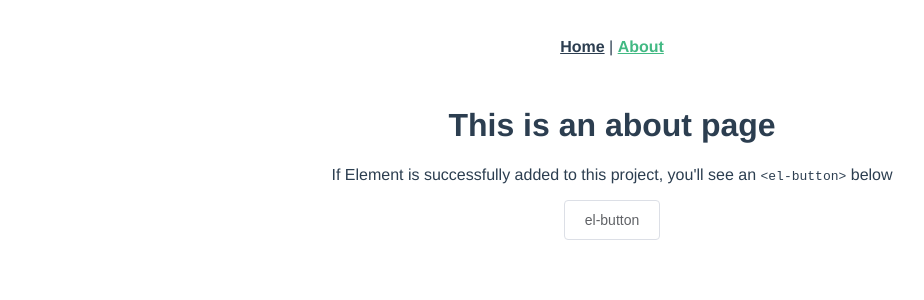
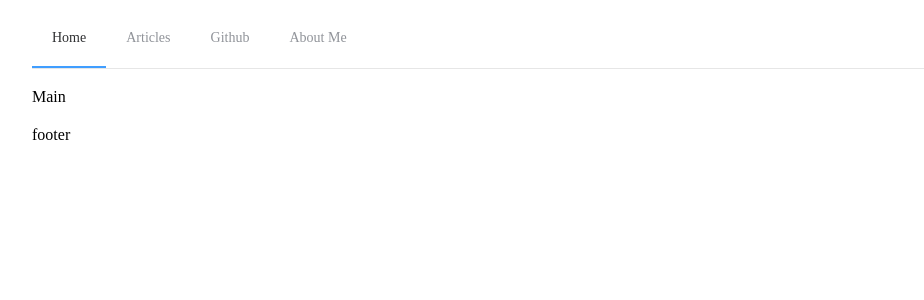
Before and after one commit to laomadeup/nuky-frontend, a Vue app: page /about in a window 1280 px wide. Shown: the top 300 px of the page, without its empty margins (28-952 px from the left). Built offline with nearby package versions, Linux system fonts and the light colour scheme.

Commit message:
#19101302 init pages

```diff
--- a/src/App.vue
+++ b/src/App.vue
@@ -1,28 +1,33 @@
 <template>
   <div id="app">
-    <div id="nav">
-      <router-link to="/">Home</router-link>
-      |
-      <router-link to="/about">About</router-link>
-    </div>
-    <router-view/>
+    <el-container>
+      <el-header>
+        <app-header></app-header>
+      </el-header>
+      <el-main>
+        <app-main></app-main>
+      </el-main>
+      <el-footer>
+        <app-footer></app-footer>
+      </el-footer>
+    </el-container>
   </div>
 </template>
+<script>
+import Header from './components/Header'
+import Main from './components/Main'
+import Footer from './components/Footer'
+
+export default {
+  components: {
+    appHeader: Header,
+    appMain: Main,
+    appFooter: Footer
+  }
+}
+</script>
 <style lang="stylus">
 #app
-  font-family 'Avenir', Helvetica, Arial, sans-serif
-  -webkit-font-smoothing antialiased
-  -moz-osx-font-smoothing grayscale
-  text-align center
-  color #2c3e50
-
-#nav
-  padding 30px
-
-  a
-    font-weight bold
-    color #2c3e50
-
-    &.router-link-exact-active
-      color #42b983
+  max-width 1200px
+  margin 0 auto
 </style>
--- /dev/null
+++ b/src/components/Footer.vue
@@ -0,0 +1,13 @@
+<template>
+  <div>footer</div>
+</template>
+
+<script>
+export default {
+  name: 'Footer'
+}
+</script>
+
+<style scoped>
+
+</style>
--- /dev/null
+++ b/src/components/Header.vue
@@ -0,0 +1,27 @@
+<template>
+  <el-menu :default-active="activeIndex" class="el-menu-demo" mode="horizontal" @select="handleSelect">
+    <el-menu-item index="1">Home</el-menu-item>
+    <el-menu-item index="2">Articles</el-menu-item>
+    <el-menu-item index="3">Github</el-menu-item>
+    <el-menu-item index="4">About Me</el-menu-item>
+  </el-menu>
+</template>
+
+<script>
+export default {
+  name: 'Header',
+  data () {
+    return {
+      activeIndex: '1'
+    }
+  },
+  methods: {
+    handleSelect (key, keyPath) {
+      console.log(key, keyPath)
+    }
+  }
+}
+</script>
+
+<style scoped lang="stylus">
+</style>
--- a/src/components/HelloWorld.vue
+++ /dev/null
@@ -1,57 +0,0 @@
-<template>
-  <div class="hello">
-    <h1>{{ msg }}</h1>
-    <p>
-      For a guide and recipes on how to configure / customize this project,<br>
-      check out the
-      <a href="https://cli.vuejs.org" target="_blank" rel="noopener">vue-cli documentation</a>.
-    </p>
-    <h3>Installed CLI Plugins</h3>
-    <ul>
-      <li><a href="https://github.com/vuejs/vue-cli/tree/dev/packages/%40vue/cli-plugin-babel" target="_blank" rel="noopener">babel</a></li>
-      <li><a href="https://github.com/vuejs/vue-cli/tree/dev/packages/%40vue/cli-plugin-eslint" target="_blank" rel="noopener">eslint</a></li>
-    </ul>
-    <h3>Essential Links</h3>
-    <ul>
-      <li><a href="https://vuejs.org" target="_blank" rel="noopener">Core Docs</a></li>
-      <li><a href="https://forum.vuejs.org" target="_blank" rel="noopener">Forum</a></li>
-      <li><a href="https://chat.vuejs.org" target="_blank" rel="noopener">Community Chat</a></li>
-      <li><a href="https://twitter.com/vuejs" target="_blank" rel="noopener">Twitter</a></li>
-      <li><a href="https://news.vuejs.org" target="_blank" rel="noopener">News</a></li>
-    </ul>
-    <h3>Ecosystem</h3>
-    <ul>
-      <li><a href="https://router.vuejs.org" target="_blank" rel="noopener">vue-router</a></li>
-      <li><a href="https://vuex.vuejs.org" target="_blank" rel="noopener">vuex</a></li>
-      <li><a href="https://github.com/vuejs/vue-devtools#vue-devtools" target="_blank" rel="noopener">vue-devtools</a></li>
-      <li><a href="https://vue-loader.vuejs.org" target="_blank" rel="noopener">vue-loader</a></li>
-      <li><a href="https://github.com/vuejs/awesome-vue" target="_blank" rel="noopener">awesome-vue</a></li>
-    </ul>
-  </div>
-</template>
-
-<script>
-export default {
-  name: 'HelloWorld',
-  props: {
-    msg: String
-  }
-}
-</script>
-
-<!-- Add "scoped" attribute to limit CSS to this component only -->
-<style scoped lang="stylus">
-h3
-  margin 40px 0 0
-
-ul
-  list-style-type none
-  padding 0
-
-li
-  display inline-block
-  margin 0 10px
-
-a
-  color #42b983
-</style>
--- /dev/null
+++ b/src/components/Main.vue
@@ -0,0 +1,15 @@
+<template>
+  <div>
+    Main
+  </div>
+</template>
+
+<script>
+export default {
+  name: 'Main'
+}
+</script>
+
+<style scoped>
+
+</style>
--- a/src/router.js
+++ b/src/router.js
@@ -1,6 +1,5 @@
 import Vue from 'vue'
 import Router from 'vue-router'
-import Home from './views/Home.vue'
 
 Vue.use(Router)
 
@@ -8,18 +7,18 @@ export default new Router({
   mode: 'history',
   base: process.env.BASE_URL,
   routes: [
-    {
-      path: '/',
-      name: 'home',
-      component: Home
-    },
-    {
-      path: '/about',
-      name: 'about',
-      // route level code-splitting
-      // this generates a separate chunk (about.[hash].js) for this route
-      // which is lazy-loaded when the route is visited.
-      component: () => import(/* webpackChunkName: "about" */ './views/About.vue')
-    }
+    // {
+    //   path: '/',
+    //   name: 'home',
+    //   component: Home
+    // },
+    // {
+    // path: '/about',
+    // name: 'about',
+    // route level code-splitting
+    // this generates a separate chunk (about.[hash].js) for this route
+    // which is lazy-loaded when the route is visited.
+    // component: () => import(/* webpackChunkName: "about" */ './views/About.vue')
+    // }
   ]
 })
--- a/src/views/About.vue
+++ /dev/null
@@ -1,13 +0,0 @@
-<template>
-  <div class="about">
-    <h1>This is an about page</h1>
-    <div>
-      <p>
-        If Element is successfully added to this project, you'll see an
-        <code v-text="'<el-button>'"></code>
-        below
-      </p>
-      <el-button>el-button</el-button>
-    </div>
-  </div>
-</template>
--- a/src/views/Home.vue
+++ /dev/null
@@ -1,18 +0,0 @@
-<template>
-  <div class="home">
-    <img alt="Vue logo" src="../assets/logo.png">
-    <HelloWorld msg="Welcome to Your Vue.js App"/>
-  </div>
-</template>
-
-<script>
-// @ is an alias to /src
-import HelloWorld from '@/components/HelloWorld.vue'
-
-export default {
-  name: 'home',
-  components: {
-    HelloWorld
-  }
-}
-</script>
```
Also changed, not shown: src/assets/logo.png (deleted), 1 other file (tests, documents, lock files or other folders).
